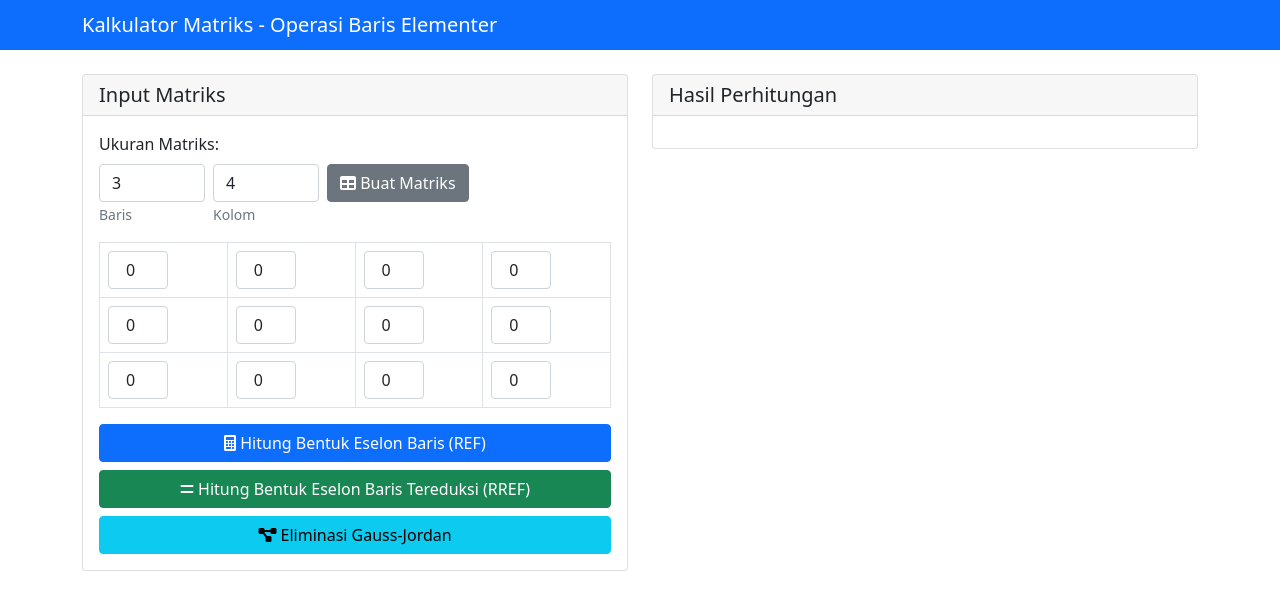
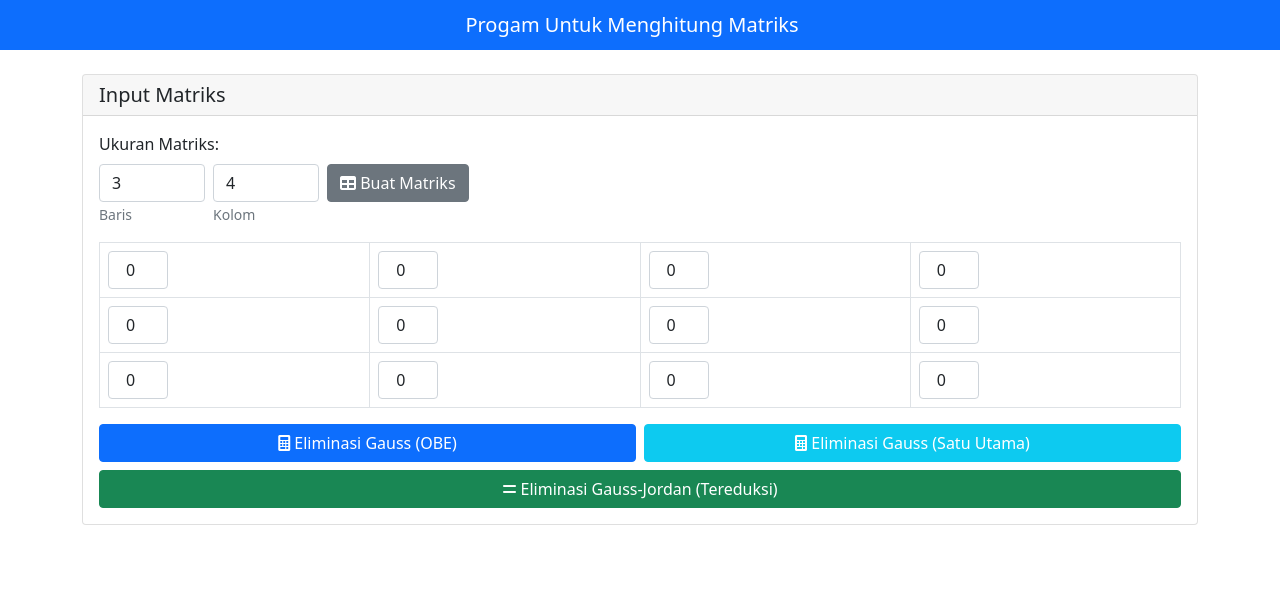
Before and after one commit to AL-Qudzzz/AljabarLinear, a Flask app: page / in a window 1280 px wide. Shown: the top 610 px of the page. Run offline with Flask 3, Linux system fonts and the light colour scheme.

Commit message:
update fungsi dan output

```diff
--- a/app.py
+++ b/app.py
@@ -5,27 +5,30 @@ from sympy import Matrix, Rational
 
 app = Flask(__name__)
 
+# Fungsi untuk formatasi matriks
 def format_matrix(matrix):
     """Format matrix for display in proper matrix notation"""
     if isinstance(matrix, (sp.Matrix, list)):
         if isinstance(matrix, list):
             matrix = sp.Matrix(matrix)
+        #utk get dimensi matriks nya bris&kolms
         rows = matrix.shape[0]
         cols = matrix.shape[1]
         result = []
 
-        # Maximum width needed for each column
+        # lebar maksimum yg dibutuhin utk setiap kolom
         col_widths = [max(len(str(matrix[i, j])) for i in range(rows)) for j in range(cols)]
 
+        # format setiap baris
         for i in range(rows):
             row = []
             for j in range(cols):
                 element = str(matrix[i, j])
-                # Pad the element to match column width
+                # Rata kanan setiap elemen sesuai lebar kolom
                 row.append(element.rjust(col_widths[j]))
             result.append("  ".join(row))
 
-        # Add matrix brackets
+        # untuk tanda kurung matriks
         max_line_length = len(result[0])
         bracket_height = len(result)
 
@@ -42,6 +45,8 @@ def format_matrix(matrix):
         return formatted
     return str(matrix)
 
+#---------------------------------------------------------------------------------------------------
+# Logika untuk operasi matriks gauss-jordan
 def gauss_jordan_steps(matrix):
     """
     Perform Gauss-Jordan elimination with step tracking
@@ -52,41 +57,46 @@ def gauss_jordan_steps(matrix):
     r = 0  # baris saat ini
     c = 0  # kolom saat ini
 
+    # Proses eliminasi Gauss-Jordan
     while r < m and c < n:
-        # Cari pivot non-zero
+        # langkah 1: Cari pivot non-zero
         pivot = -1
         for i in range(r, m):
             if A[i, c] != 0:
                 pivot = i
                 break
 
+        # Jika tidak ada pivot di kolom ini, pindah ke kolom berikutnya
         if pivot == -1:
             c += 1
             continue
 
-        # Tukar baris jika perlu
+        # Langkah 2 : Tukar baris jika perlu
         if pivot != r:
             A.row_swap(r, pivot)
             steps.append((f"Tukar baris {r+1} dan {pivot+1}:", A.copy()))
 
-        # Buat pivot menjadi 1
+        # Langkah 3: Membuat pivot = 1
         pivot_val = A[r, c]
         if pivot_val != 1:
             A.row_op(r, lambda x, k: x/pivot_val)
             steps.append((f"R{r+1} = R{r+1}/{pivot_val}:", A.copy()))
 
-        # Eliminasi kolom
+        # Langkah 4: Eliminasi elemen diatas dan bawah pivot
         for i in range(m):
             if i != r and A[i, c] != 0:
                 factor = A[i, c]
                 A.row_op(i, lambda x, k: x - factor*A[r, k])
                 steps.append((f"R{i+1} = R{i+1} - {factor}*R{r+1}:", A.copy()))
 
+        # Pindah ke kolom berikutnya
         r += 1
         c += 1
 
     return steps
 
+#---------------------------------------------------------------------------------------------------
+# Logika untuk kalkulasi RREF dan analisis solusi
 @app.route('/')
 def home():
     return render_template('index.html')
@@ -94,6 +104,7 @@ def home():
 @app.route('/calculate', methods=['POST'])
 def calculate():
     try:
+        # Ambil data dari permintaan POST
         data = request.get_json()
         matrix = data['matrix']
         operation = data['operation']
@@ -108,21 +119,106 @@ def calculate():
             'explanation': ''
         }
 
+        # Operasi Gauss-Jordan tereduksi
         if operation == 'rref':
             rref_matrix, pivots = A.rref()
             steps = gauss_jordan_steps(matrix)
             result['steps'] = [(step[0], format_matrix(step[1])) for step in steps]
             result['final_matrix'] = format_matrix(rref_matrix)
-            result['explanation'] = "Bentuk eselon baris tereduksi (RREF) diperoleh."
 
+            # Analisis solusi sistem persamaan linear
+            m, n = A.shape
+            rank = len(pivots)  # Rank = jumlah pivot = jumlah persamaan independen
+            num_vars = n - 1  # Kolom terakhir adalah kolom hasil
+
+            # Cek konsistensi sistem dengan lebih teliti
+            is_consistent = True
+            inconsistent_row = -1
+            for i in range(m):
+                # Cek apakah baris ini adalah baris nol di bagian koefisien
+                is_zero_row = True
+                for j in range(num_vars):
+                    if abs(rref_matrix[i, j]) > 1e-10:
+                        is_zero_row = False
+                        break
+
+                # Jika baris nol tapi konstanta tidak nol, sistem tidak konsisten
+                if is_zero_row and abs(rref_matrix[i, -1]) > 1e-10:
+                    is_consistent = False
+                    inconsistent_row = i
+                    break
+
+            # Jika sistem tidak konsisten, langsung return
+            if not is_consistent:
+                konstanta = rref_matrix[inconsistent_row, -1]
+                result['explanation'] = f"Tidak ada solusi. Sistem tidak konsisten karena terdapat persamaan: " + \
+                                     f"0 = {konstanta} (pada baris {inconsistent_row + 1})."
+                return jsonify(result)
+
+            # Hitung rank efektif dari matriks augmented dan matriks koefisien
+            rank_augmented = 0
+            rank_coef = 0
+            for i in range(m):
+                # Cek rank matriks augmented
+                has_nonzero = False
+                for j in range(n):
+                    if abs(rref_matrix[i, j]) > 1e-10:
+                        has_nonzero = True
+                        break
+                if has_nonzero:
+                    rank_augmented += 1
+
+                # Cek rank matriks koefisien
+                has_nonzero = False
+                for j in range(num_vars):
+                    if abs(rref_matrix[i, j]) > 1e-10:
+                        has_nonzero = True
+                        break
+                if has_nonzero:
+                    rank_coef += 1
+
+            # Analisis tipe solusi berdasarkan rank
+            if rank_augmented > rank_coef:
+                # Jika rank matriks augmented lebih besar dari rank matriks koefisien,
+                # berarti ada inkonsistensi
+                result['explanation'] = "Tidak ada solusi. Sistem tidak konsisten karena rank matriks augmented " + \
+                                     f"({rank_augmented}) lebih besar dari rank matriks koefisien ({rank_coef})."
+            elif rank_coef < num_vars:
+                # Jika rank matriks koefisien kurang dari jumlah variabel,
+                # maka ada solusi tak hingga banyak
+                free_vars = [i for i in range(num_vars) if i not in pivots]
+                free_vars_str = ", ".join(f"x_{i+1}" for i in free_vars)
+                num_free_vars = num_vars - rank_coef
+
+                if num_free_vars == 1:
+                    result['explanation'] = f"Solusi tak hingga banyak dengan 1 variabel bebas: {free_vars_str}. " + \
+                                         "Solusi membentuk garis dalam ruang dimensi yang sesuai."
+                elif num_free_vars == 2:
+                    result['explanation'] = f"Solusi tak hingga banyak dengan 2 variabel bebas: {free_vars_str}. " + \
+                                         "Solusi membentuk bidang dalam ruang dimensi yang sesuai."
+                else:
+                    result['explanation'] = f"Solusi tak hingga banyak dengan {num_free_vars} variabel bebas: {free_vars_str}. " + \
+                                         f"Solusi membentuk ruang dimensi {num_free_vars}."
+            else:
+                # Jika rank sama dengan jumlah variabel dan sistem konsisten,
+                # maka ada solusi unik
+                solution_values = []
+                for i in range(num_vars):
+                    if i in pivots:
+                        value = rref_matrix[pivots.index(i), -1]
+                        solution_values.append(f"x_{i+1} = {value}")
+
+                solution_str = ", ".join(solution_values)
+                result['explanation'] = f"Solusi unik (tunggal) ditemukan: {solution_str}"
+
+        # Eliminasi Gauss (OBE) - Bentuk segitiga atas
         elif operation == 'ref':
-            # Eliminasi Gauss untuk REF
             ref_steps = []
             current = A.copy()
             m, n = A.shape
 
             for i in range(min(m, n)):
-                # Cari pivot non-zero
+                # Cari pivot selain nol
                 pivot_found = False
                 for j in range(i, m):
                     if current[j, i] != 0:
@@ -135,7 +231,7 @@ def calculate():
                 if not pivot_found:
                     continue
 
-                # Eliminasi di bawah pivot
+                # Eliminasi di bawah pivot (tanpa membuat pivot = 1)
                 for j in range(i + 1, m):
                     if current[j, i] != 0:
                         factor = current[j, i] / current[i, i]
@@ -144,21 +240,62 @@ def calculate():
 
             result['steps'] = [(step[0], format_matrix(step[1])) for step in ref_steps]
             result['final_matrix'] = format_matrix(current)
-            result['explanation'] = "Bentuk eselon baris (REF) diperoleh."
+            result['explanation'] = "Hasil Eliminasi Gauss (OBE) - Bentuk segitiga atas diperoleh."
 
+        # Eliminasi Gauss dengan Satu Utama
+        elif operation == 'ref-leading-one':
+            ref_steps = []
+            current = A.copy()
+            m, n = A.shape
+
+            for i in range(min(m, n)):
+                # Cari pivot selain nol
+                pivot_found = False
+                for j in range(i, m):
+                    if current[j, i] != 0:
+                        if j != i:
+                            current.row_swap(i, j)
+                            ref_steps.append((f"Tukar baris {i+1} dan {j+1}:", current.copy()))
+                        pivot_found = True
+                        break
+
+                if not pivot_found:
+                    continue
+
+                # Buat pivot menjadi 1
+                pivot_val = current[i, i]
+                if pivot_val != 1:
+                    current.row_op(i, lambda x, k: x/pivot_val)
+                    ref_steps.append((f"R{i+1} = R{i+1}/{pivot_val} (Membuat pivot = 1):", current.copy()))
+
+                # Eliminasi di bawah pivot
+                for j in range(i + 1, m):
+                    if current[j, i] != 0:
+                        factor = current[j, i]
+                        current.row_op(j, lambda x, k: x - factor*current[i, k])
+                        ref_steps.append((f"R{j+1} = R{j+1} - {factor}*R{i+1}:", current.copy()))
+
+            result['steps'] = [(step[0], format_matrix(step[1])) for step in ref_steps]
+            result['final_matrix'] = format_matrix(current)
+            result['explanation'] = "Hasil Eliminasi Gauss dengan Satu Utama - Bentuk segitiga atas dengan leading 1 diperoleh."
+
+        # Eliminasi Gauss-Jordan (Tereduksi)
         elif operation == 'gauss-jordan':
             steps = gauss_jordan_steps(matrix)
             result['steps'] = [(step[0], format_matrix(step[1])) for step in steps]
             result['final_matrix'] = format_matrix(steps[-1][1])
-            result['explanation'] = "Eliminasi Gauss-Jordan selesai."
+            result['explanation'] = "Hasil Eliminasi Gauss-Jordan (Bentuk Tereduksi) diperoleh."
 
+        # Kirim hasil sebagai JSON
         return jsonify(result)
 
+    # menangani kesalahan jika terjadi error pas proses
     except Exception as e:
         return jsonify({
             'status': 'error',
             'message': str(e)
         })
 
+# untuk menjalankan aplikasi flask nya
 if __name__ == '__main__':
     app.run(debug=True)
--- a/Test2.py
+++ b/static/Test2.py
@@ -7,7 +7,7 @@ import sympy
 def solve_matrix_sympy(matrix_input):
     """
     Menghitung Bentuk Eselon Baris Tereduksi (RREF) dan menganalisis solusi
-    dari sistem persamaan linear menggunakan SymPy untuk presisi eksak.
+    dari sistem persamaan linear menggunakan SymPy untuk presisi.
 
     Args:
         matrix_input (list of lists): Matriks augmented.
@@ -58,7 +58,6 @@ def solve_matrix_sympy(matrix_input):
 
 
 # --- KELAS UNTUK ANTARMUKA PENGGUNA (GUI) ---
-
 class App(tk.Tk):
     def __init__(self):
         super().__init__()
--- a/templates/index.html
+++ b/templates/index.html
@@ -3,7 +3,7 @@
 <head>
     <meta charset="UTF-8">
     <meta name="viewport" content="width=device-width, initial-scale=1.0">
-    <title>Kalkulator Matriks - Operasi Baris Elementer</title>
+    <title>Matriks Calculator</title>
     <link href="https://cdn.jsdelivr.net/npm/bootstrap@5.1.3/dist/css/bootstrap.min.css" rel="stylesheet">
     <link href="https://cdnjs.cloudflare.com/ajax/libs/font-awesome/6.0.0/css/all.min.css" rel="stylesheet">
     <style>
@@ -64,14 +64,12 @@
 </head>
 <body>
     <nav class="navbar navbar-dark bg-primary">
-        <div class="container">
-            <span class="navbar-brand mb-0 h1">Kalkulator Matriks - Operasi Baris Elementer</span>
+        <div class="container d-flex justify-content-center">
+            <span class="navbar-brand mb-0 h1">Progam Untuk Menghitung Matriks</span>
         </div>
     </nav>
 
     <div class="container mt-4">
-        <div class="row">
-            <div class="col-md-6">
         <div class="card">
             <div class="card-header">
                 <h5 class="card-title mb-0">Input Matriks</h5>
@@ -101,30 +99,44 @@
                 </div>
 
                 <div class="d-grid gap-2">
-                            <button class="btn btn-primary" onclick="calculate('ref')">
-                                <i class="fas fa-calculator"></i> Hitung Bentuk Eselon Baris (REF)
+                    <div class="row g-2">
+                        <div class="col-md-6">
+                            <button class="btn btn-primary w-100" onclick="calculate('ref')">
+                                <i class="fas fa-calculator"></i> Eliminasi Gauss (OBE)
                             </button>
-                            <button class="btn btn-success" onclick="calculate('rref')">
-                                <i class="fas fa-equals"></i> Hitung Bentuk Eselon Baris Tereduksi (RREF)
+                        </div>
+                        <div class="col-md-6">
+                            <button class="btn btn-info text-white w-100" onclick="calculate('ref-leading-one')">
+                                <i class="fas fa-calculator"></i> Eliminasi Gauss (Satu Utama)
                             </button>
-                            <button class="btn btn-info" onclick="calculate('gauss-jordan')">
-                                <i class="fas fa-project-diagram"></i> Eliminasi Gauss-Jordan
+                        </div>
+                    </div>
+                    <button class="btn btn-success" onclick="calculate('gauss-jordan')">
+                        <i class="fas fa-equals"></i> Eliminasi Gauss-Jordan (Tereduksi)
                     </button>
                 </div>
             </div>
         </div>
     </div>
 
-            <div class="col-md-6">
-                <div class="card">
-                    <div class="card-header">
-                        <h5 class="card-title mb-0">Hasil Perhitungan</h5>
+    <!-- Modal untuk hasil perhitungan -->
+    <div class="modal fade" id="resultModal" tabindex="-1" aria-labelledby="resultModalLabel" aria-hidden="true">
+        <div class="modal-dialog modal-xl modal-dialog-scrollable">
+            <div class="modal-content">
+                <div class="modal-header">
+                    <h5 class="modal-title" id="resultModalLabel">Hasil Perhitungan</h5>
+                    <button type="button" class="btn-close" data-bs-dismiss="modal" aria-label="Close"></button>
                 </div>
-                    <div class="card-body">
+                <div class="modal-body">
+                    <div id="solution-type" class="alert mb-4">
+                        <!-- Jenis solusi akan ditampilkan di sini -->
+                    </div>
                     <div id="result-container">
                         <!-- Results will be displayed here -->
                     </div>
                 </div>
+                <div class="modal-footer">
+                    <button type="button" class="btn btn-secondary" data-bs-dismiss="modal">Tutup</button>
                 </div>
             </div>
         </div>
@@ -168,11 +180,43 @@
 
         function displayResults(data) {
             const container = document.getElementById('result-container');
+            const solutionType = document.getElementById('solution-type');
             let html = '';
 
             if (data.status === 'error') {
                 html = `<div class="alert alert-danger">${data.message}</div>`;
+                solutionType.style.display = 'none';
             } else {
+                // Tentukan jenis solusi dan atur tampilan
+                const solutionText = data.explanation.toLowerCase();
+                let solutionClass, solutionIcon, solutionTitle;
+
+                if (solutionText.includes('tidak ada solusi')) {
+                    solutionClass = 'alert-danger';
+                    solutionIcon = 'times-circle';
+                    solutionTitle = 'Tidak Ada Solusi';
+                } else if (solutionText.includes('tak hingga')) {
+                    solutionClass = 'alert-warning';
+                    solutionIcon = 'infinity';
+                    solutionTitle = 'Solusi Tak Hingga Banyak';
+                } else {
+                    solutionClass = 'alert-success';
+                    solutionIcon = 'check-circle';
+                    solutionTitle = 'Solusi Unik (Tunggal)';
+                }
+
+                solutionType.className = `alert ${solutionClass} mb-4`;
+                solutionType.innerHTML = `
+                    <div class="d-flex align-items-center">
+                        <i class="fas fa-${solutionIcon} fa-2x me-3"></i>
+                        <div>
+                            <h5 class="mb-1">${solutionTitle}</h5>
+                            <div>${data.explanation}</div>
+                        </div>
+                    </div>
+                `;
+                solutionType.style.display = 'block';
+
                 let stepNumber = 1;
                 // Tampilkan langkah-langkah
                 data.steps.forEach(([description, matrix], index) => {
@@ -198,15 +242,11 @@
                     stepNumber++;
                 });
 
-                // Tampilkan hasil akhir dan penjelasan
+                // Tampilkan hasil akhir
                 html += `
                     <div class="final-result">
                         <h5 class="text-success"><i class="fas fa-check-circle"></i> Hasil Akhir</h5>
                         <div class="matrix-display">${data.final_matrix}</div>
-                        <hr>
-                        <div class="alert alert-info">
-                            <i class="fas fa-info-circle"></i> ${data.explanation}
-                        </div>
                     </div>
                 `;
             }
@@ -228,13 +268,21 @@
                 })
             })
             .then(response => response.json())
-            .then(data => displayResults(data))
+            .then(data => {
+                displayResults(data);
+                // Tampilkan modal hasil
+                const resultModal = new bootstrap.Modal(document.getElementById('resultModal'));
+                resultModal.show();
+            })
             .catch(error => {
                 console.error('Error:', error);
                 displayResults({
                     status: 'error',
                     message: 'Terjadi kesalahan dalam perhitungan.'
                 });
+                // Tampilkan modal hasil meskipun error
+                const resultModal = new bootstrap.Modal(document.getElementById('resultModal'));
+                resultModal.show();
             });
         }
 
```
Also changed, not shown: README.md (added). Lines whose indentation alone changed are shown as unchanged.
